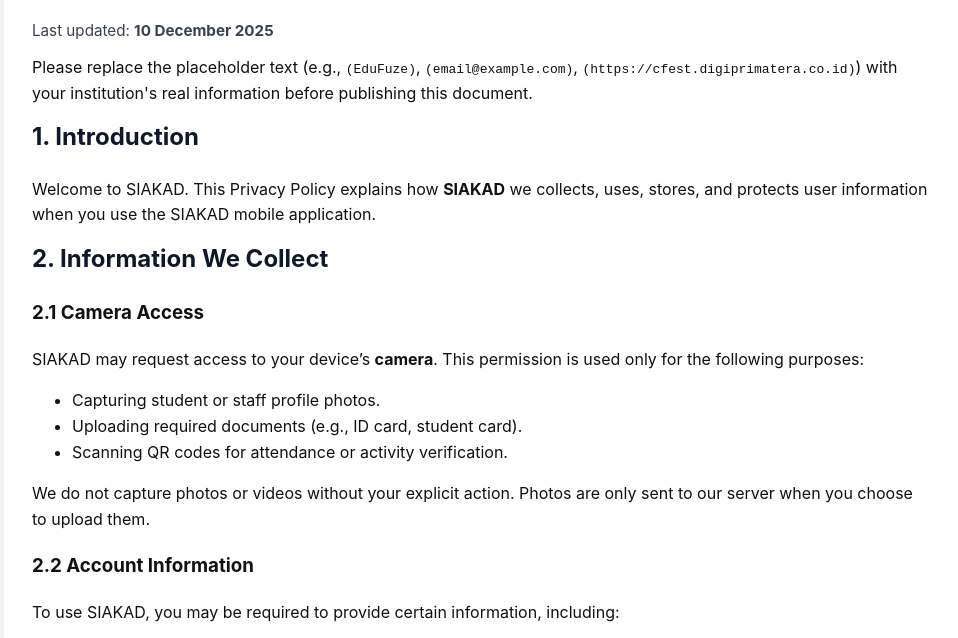
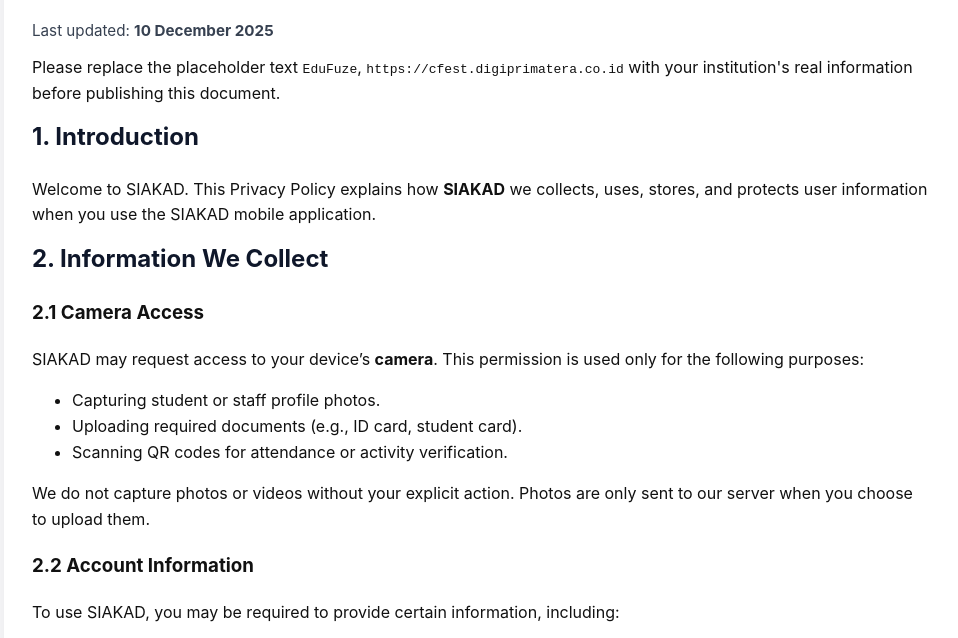
Before and after one commit to faizirrohman/privacy-policy, a plain HTML site: page index.html in a window 1280 px wide. Shown: the part 138-776 px from the top of the page, without its empty margins (158-1116 px from the left). Drawn offline with Linux system fonts and the light colour scheme.

Commit message:
Update privacy policy placeholder text
Removed placeholder text formatting for clarity.

```diff
--- a/index.html
+++ b/index.html
@@ -22,7 +22,7 @@
     <h1>Privacy Policy - SIAKAD</h1>
     <p class="meta">Last updated: <strong>10 December 2025</strong></p>
 
-    <p>Please replace the placeholder text (e.g., <code>(EduFuze)</code>, <code>(email@example.com)</code>, <code>(https://cfest.digiprimatera.co.id)</code>) with your institution's real information before publishing this document.</p>
+    <p>Please replace the placeholder text <code>EduFuze</code>, <code>https://cfest.digiprimatera.co.id</code> with your institution's real information before publishing this document.</p>
 
     <h2>1. Introduction</h2>
     <p>Welcome to SIAKAD. This Privacy Policy explains how <strong>SIAKAD</strong> we collects, uses, stores, and protects user information when you use the SIAKAD mobile application.</p>
```
